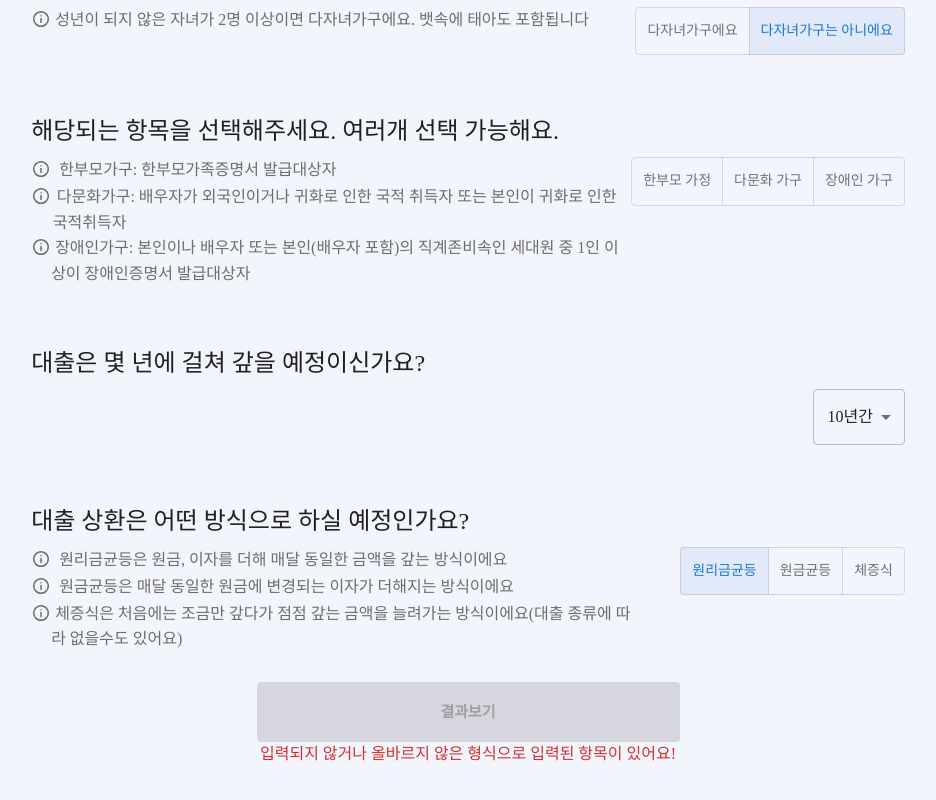
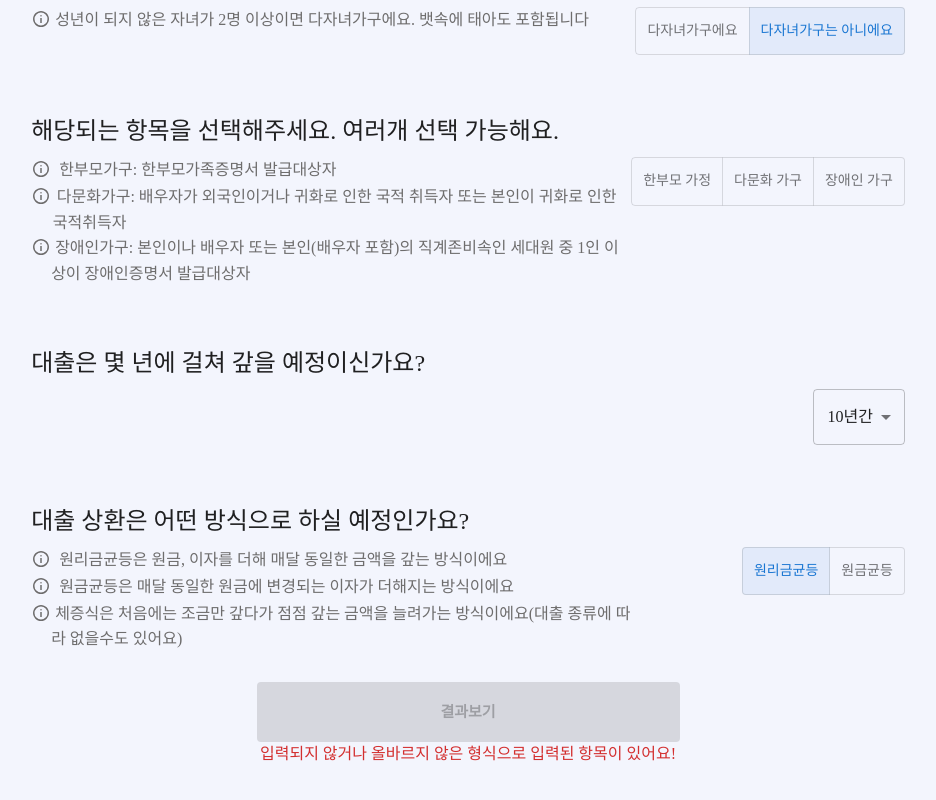
Before and after one commit to Bongbooski/jolbooNextJs, a Next.js app: page /soulGatheringCalculator/knowingMyself in a window 1280 px wide. Shown: the part 1633-2433 px from the top of the page, without its empty margins (172-1108 px from the left). Built offline with nearby package versions, Linux system fonts and the light colour scheme; a web font is replaced by a local one.

Commit message:
체증식 다시 막아둠

```diff
--- a/pages/soulGatheringCalculator/knowingMyself.tsx
+++ b/pages/soulGatheringCalculator/knowingMyself.tsx
@@ -527,9 +527,9 @@ const Home: NextPageWithLayout = () => {
               <ToggleButton value={PaymentType.FIXED_PRINCIPAL}>
                 원금균등
               </ToggleButton>
-              <ToggleButton value={PaymentType.GRADUAL_INCREASE}>
+              {/* <ToggleButton value={PaymentType.GRADUAL_INCREASE}>
                 체증식
-              </ToggleButton>
+              </ToggleButton> */}
             </ToggleButtonGroup>
           </div>
         </SurveyContents>
```
